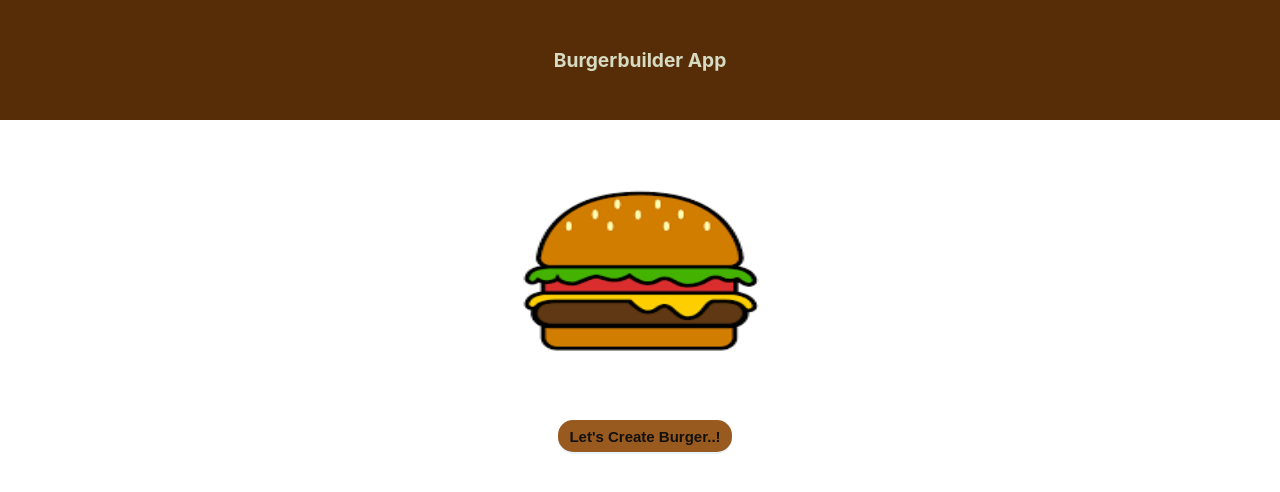
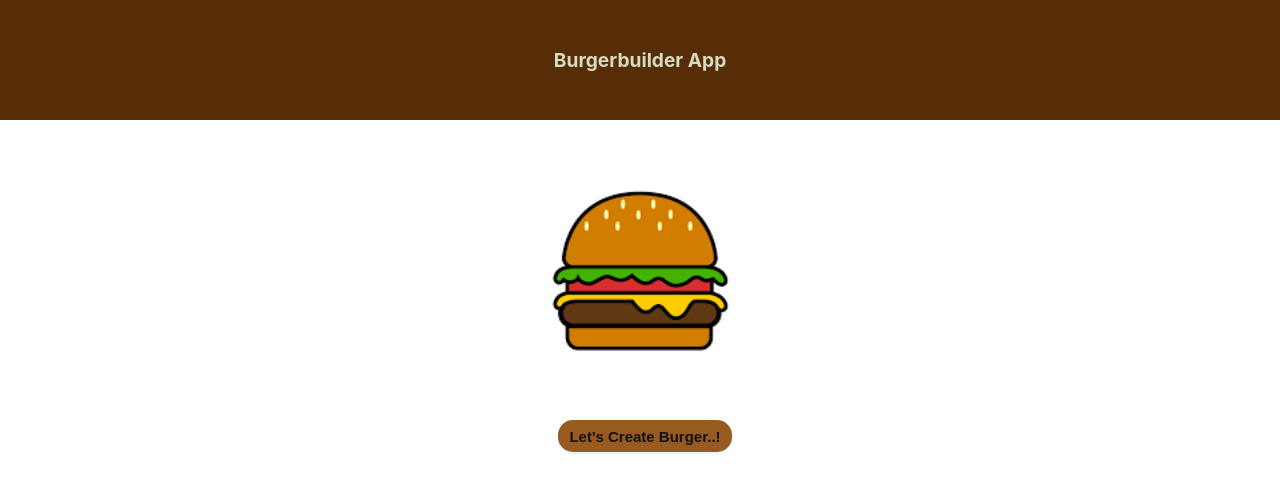
Before and after one commit to Priyav2001/Burger-Builder-App, a React (Create React App) app: page / in a window 1280 px wide. Shown: the top 492 px of the page. Built offline with nearby package versions, Linux system fonts and the light colour scheme.

Commit message:
Update logo.tsx

```diff
--- a/src/components/logo.tsx
+++ b/src/components/logo.tsx
@@ -1,6 +1,7 @@
 import pic from "./burgerimg.jpg";
 import './Navbar.css'
+import { Image } from 'antd';
 function Logoimg(){
- return(<img className="centerimg" src={pic} alt=""/>);
+ return(<Image className="centerimg" width={300} src={pic} alt=""/>);
 }
 export default Logoimg
```
